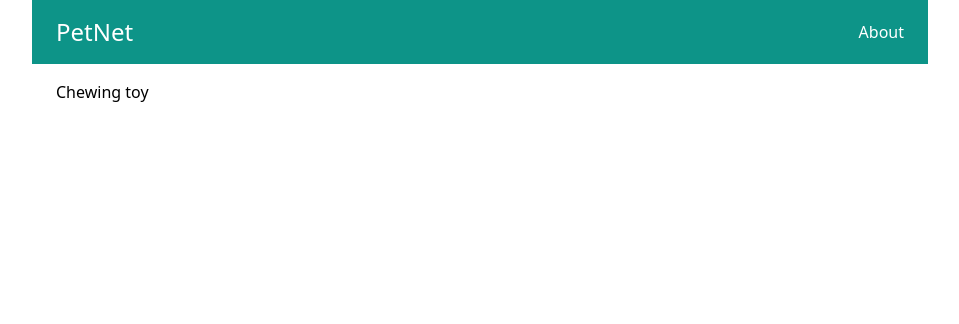
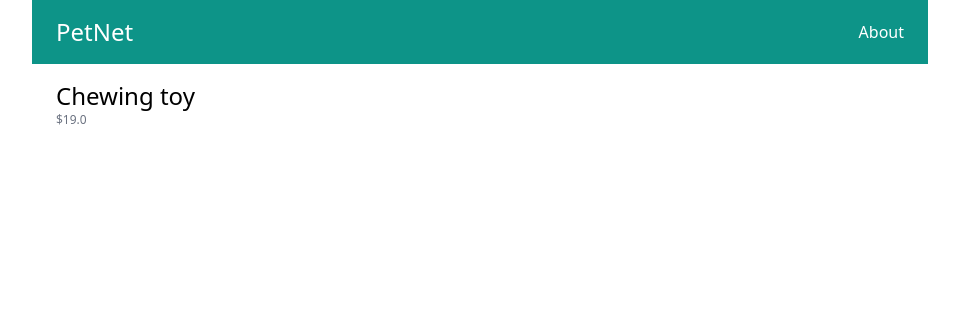
Before and after one commit to GodsplanElot/PETNET, a Django app: a page that uses petnet/store/templates/store/product_detail.html in a window 1280 px wide. Shown: the top 324 px of the page, without its empty margins (160-1119 px from the left). Run offline with Django 5.2, Linux system fonts and the light colour scheme; data comes from the database, SQL or seed files in the repository; some libraries are stand-ins or nearby versions.

Commit message:
Update product_detail page to show item price

```diff
--- a/petnet/store/templates/store/product_detail.html
+++ b/petnet/store/templates/store/product_detail.html
@@ -3,5 +3,7 @@
 {% block title %}{{ product.title }}{% endblock%}
 
 {% block content %}
-    <h1>{{ product.title }}</h1>
+    <h1 class="text-2xl">{{ product.title }}</h1>
+
+    <p class="text-xs text-gray-500">${{ product.get_display_price }}</p>
 {% endblock %}
```
